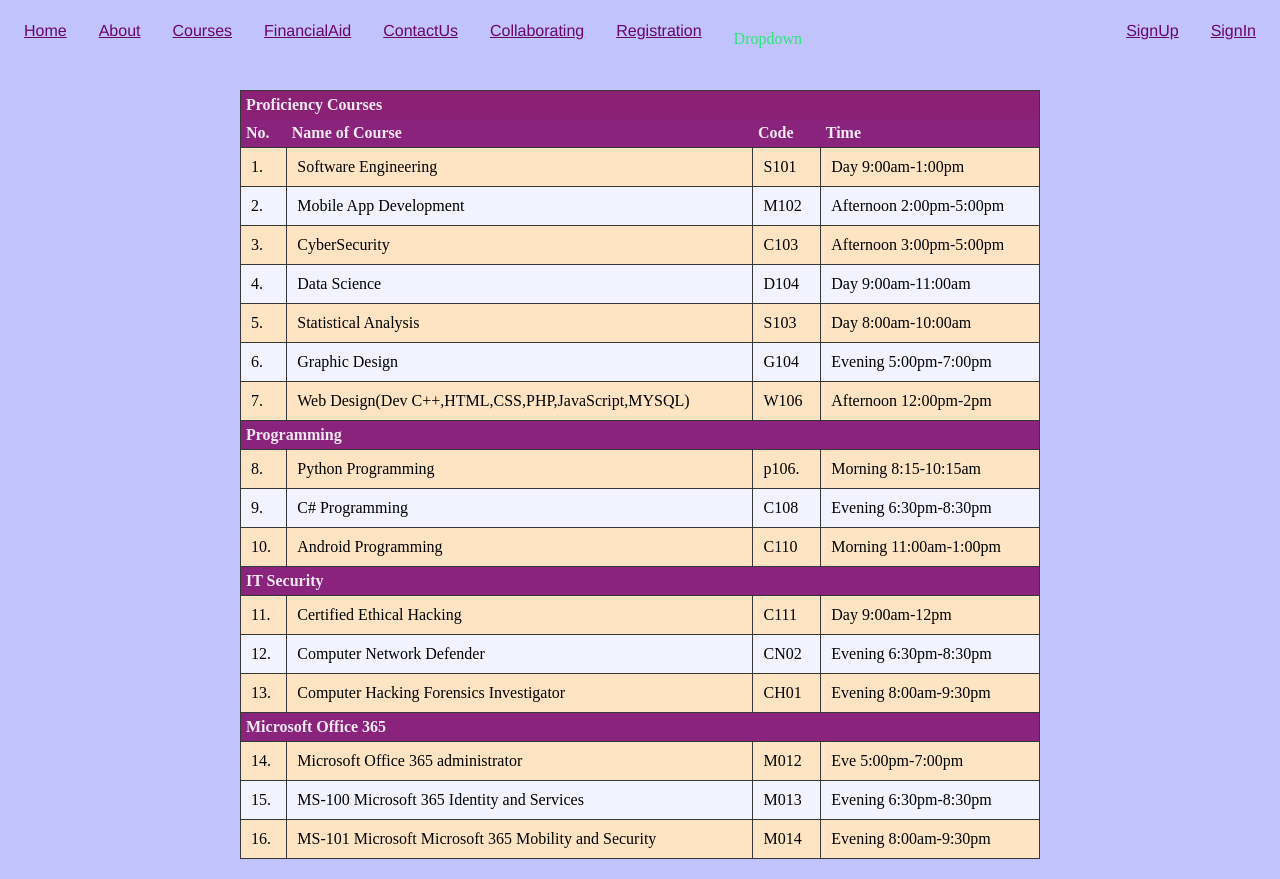
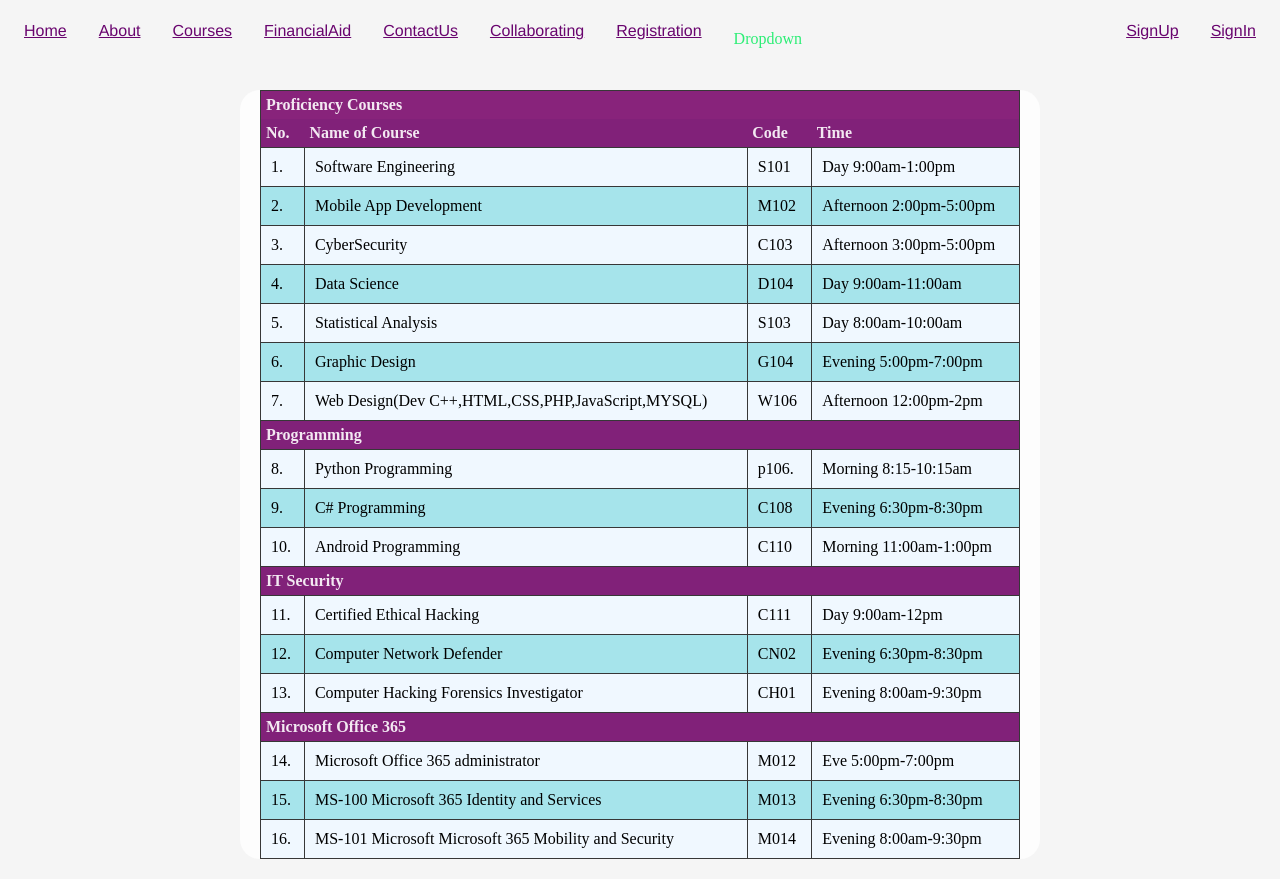
Before and after one commit to Clarita254/THRIVESCHOOL, a PHP site: page /CourseCatalog.html in a window 1280 px wide. Run offline with PHP 8.4, Linux system fonts and the light colour scheme.

Commit message:
Added table styles

```diff
--- a/CourseCatalog.html
+++ b/CourseCatalog.html
@@ -46,6 +46,7 @@
     </div>
         </div>
   <div id="courseCatalog">
+    <div style="overflow-x: auto;">
 <table class="Course">
 <thead>
     <tr>
@@ -193,7 +194,7 @@
 </tbody>
 </table>
 </div>
-
+</div>
 
 </body>
 </html>
--- a/css/table.css
+++ b/css/table.css
@@ -1,15 +1,22 @@
 .Course{
     border:solid 1px #373737;
     width: 100%;
-    border-collapse:collapse;
+    border-collapse: collapse;
+
+    overflow: hidden;
   }
   /*Table styling*/
 #courseCatalog{
-  padding:20px,20px;
+  padding-left: 20px;
+  padding-right:20px;
   background-color: rgba(255,255,255,0.8);
+  background-position: 20px 20px 20px 20px;
+  border-width: 50px;
+
   border-radius:20px;
   margin:20px auto;
   max-width:800px;
+
 
   }
   .Course td{
@@ -24,10 +31,14 @@
     text-align:left;
   }
   .Course tr:nth-child(odd){
-  background-color:bisque ;
+  background-color:aliceblue;
   }
+  .Course tr:nth-child(even){
+    background-color:rgba(145, 223, 232, 0.797) ;
+    }
+
   .Course tr:hover{
-    background-color: rgb(224, 171, 102);
+    background-color: rgb(183, 179, 181);
 
   }
   .font{
@@ -39,5 +50,5 @@
     color:black;
   }
   .bgColor{
-    background-color: rgb(193, 195, 252);
+    background-color:#f5f5f5;
   }
```
